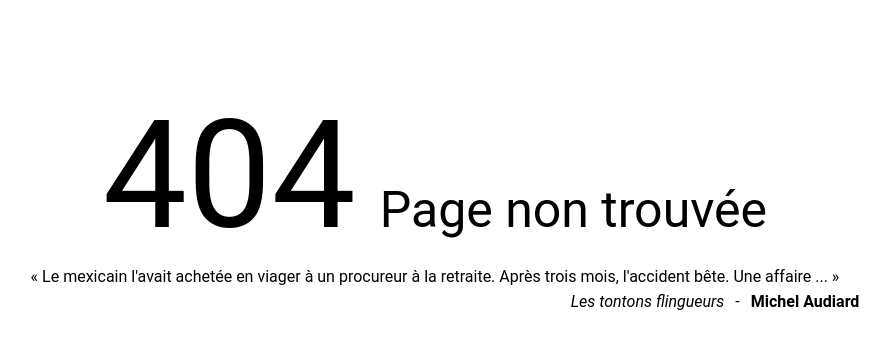
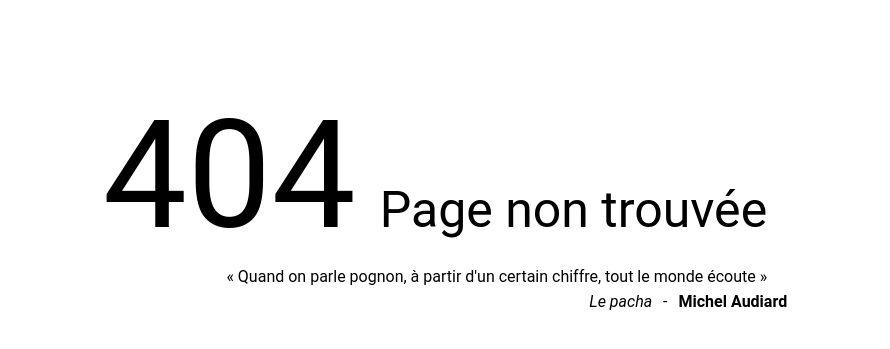
Before and after one commit to ISEP-A1G10A/appinfo, a PHP site: page /APP-INFO/index.php?p=URL in a window 1280 px wide. Shown: the part 199-548 px from the top of the page, without its empty margins (205-1095 px from the left). Run offline with PHP 8.4, Linux system fonts and the light colour scheme.

Commit message:
add quotes & logo domisep_mini

```diff
--- a/app/entities/URL.php
+++ b/app/entities/URL.php
@@ -20,7 +20,7 @@ class URL {
      */
     public static function setUrlBase($urlBase) {
         if (!isset(self::$urlBase)) {
-            self::$urlBase = substr($urlBase, 0, strlen($urlBase)-7); // remove "public/"
+            self::$urlBase = substr($urlBase, 0, strlen($urlBase)); // remove "public/"
         }
     }
 }
--- a/app/entities/controllers/status/Status404Page.php
+++ b/app/entities/controllers/status/Status404Page.php
@@ -4,8 +4,12 @@ class Status404Page extends Page {
     private static $quotes = [
         ["Tu sais quand les types de 130 kilos disent certaines choses, ceux de 60 les écoutent", "Cent mille dollars au soleil", "Michel Audiard"],
         ["La chance peut pas toujours taper au même endroit, moi je lui demande que la dernière heure", "Cent mille dollars au soleil", "Michel Audiard"],
+        ["Quand un chauffeur veut un congé ou de l'augmentation, il vient me trouver, je l'écoute et... je le vire !", "Cent mille dollars au soleil", "Michel Audiard"],
         ["Seulement on a dû arrêter la fabrication, y a des clients qui devenaient aveugles. Alors ça faisait des histoires ...", "Les tontons flingueurs", "Michel Audiard"],
-        ["Le mexicain l'avait achetée en viager à un procureur à la retraite. Après trois mois, l'accident bête. Une affaire ...", "Les tontons flingueurs", "Michel Audiard"]
+        ["Le mexicain l'avait achetée en viager à un procureur à la retraite. Après trois mois, l'accident bête. Une affaire ...", "Les tontons flingueurs", "Michel Audiard"],
+        ["Trois morts subites en moins d'une demi-heure, ah ça part sévère les droits de succession", "Les tontons flingueurs", "Michel Audiard"],
+        ["Qu'est ce qu'on fait ? On se risque sur le bizarre ?", "Les tontons flingueurs", "Michel Audiard"],
+        ["Quand on parle pognon, à partir d'un certain chiffre, tout le monde écoute", "Le pacha", "Michel Audiard"],
     ];
 
     public function render() {
--- a/app/views/status/404/status404.php
+++ b/app/views/status/404/status404.php
@@ -3,6 +3,7 @@
 <head>
     <meta http-equiv="Content-Type" content="text/html;charset=UTF-8">
     <title>404 - Page introuvable</title>
+    <link rel="icon" href="<?php echo new URL("img/logos/domisep_mini.png");?>">
     <style type="text/css">
         html, body {
             height: 100%;
```
Also changed, not shown: public/img/logos/domisep_mini.png (added).
